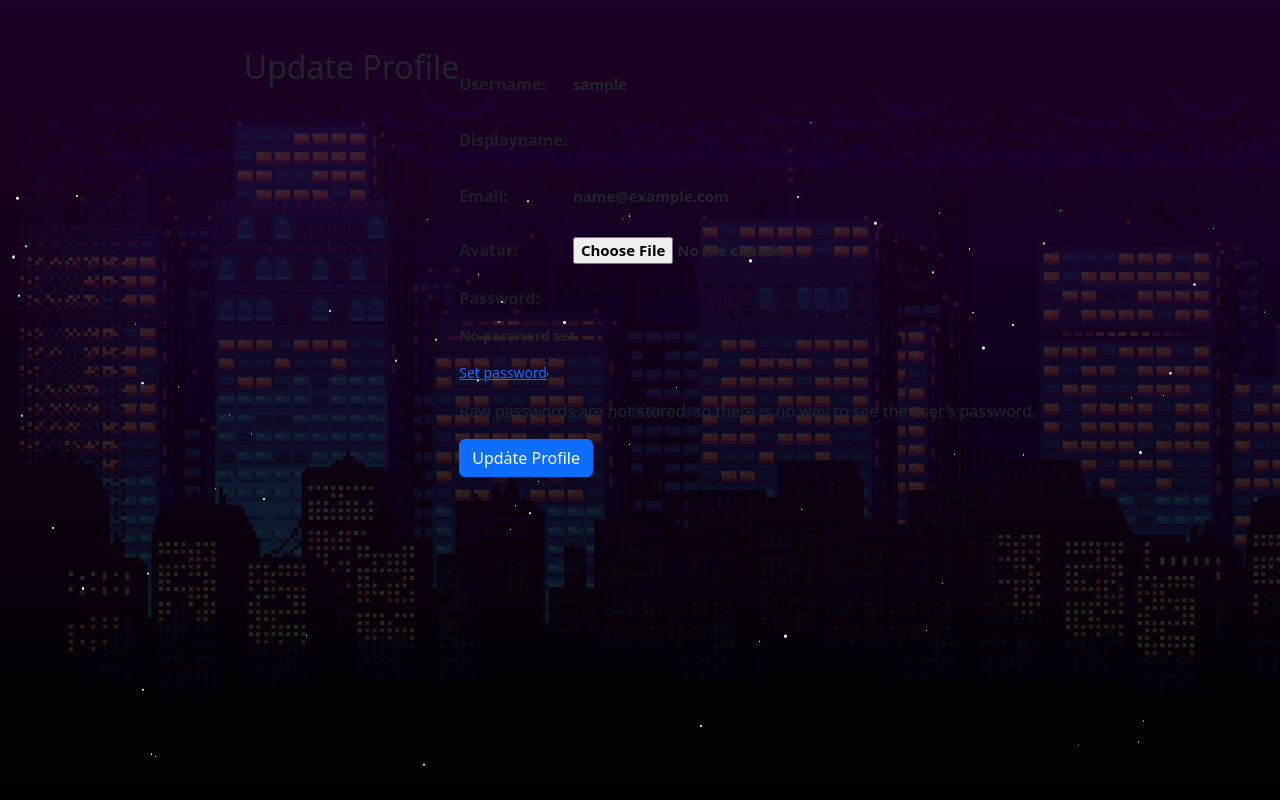
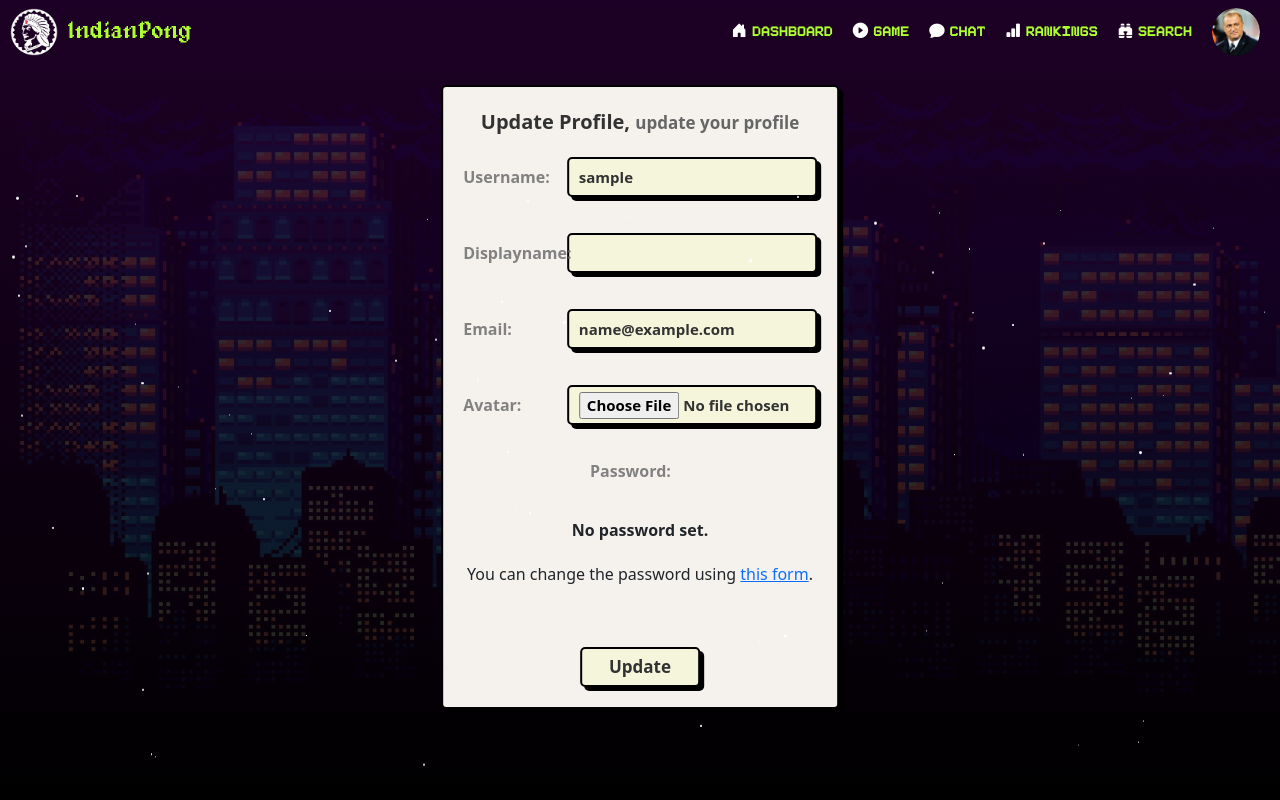
Before and after one commit to fleizean/ft_transcendence, a Django app: page /update_profile in a window 1280 px wide. Run offline with Django 5.2, Linux system fonts and the light colour scheme; the visitor is signed in with stand-in values (Sample User, id 1).

Commit message:
Update email settings and styling in templates

```diff
--- a/indianpong/pong/forms.py
+++ b/indianpong/pong/forms.py
@@ -1,12 +1,15 @@
 # forms.py
 from datetime import timedelta
+from django.core.mail import send_mail
 from django import forms
+from django.urls import reverse
+from django.utils.safestring import mark_safe
 from django.utils import timezone
 from django.contrib.auth.tokens import default_token_generator
-from django.core.mail import send_mail
 from django.template.loader import render_to_string
 from django.utils.http import urlsafe_base64_encode
 from django.utils.encoding import force_bytes
+from indianpong.settings import EMAIL_HOST_USER
 from django.contrib.auth.forms import UserCreationForm, AuthenticationForm, UserChangeForm, PasswordChangeForm, PasswordResetForm, SetPasswordForm
 from .models import VerifyToken, BlockedUser, ChatMessage, GameInvitation, UserProfile, TwoFactorAuth, JWTToken, Tournament, TournamentMatch, OAuthToken
 
@@ -34,9 +37,11 @@ class UpdateUserProfileForm(UserChangeForm):
     displayname = forms.CharField(label='Displayname', widget=forms.TextInput(attrs={'class': 'input'}))
     email = forms.EmailField(label='Email', widget=forms.EmailInput(attrs={'class': 'input'}))
     avatar = forms.ImageField(required=False ,label='Avatar', widget=forms.FileInput(attrs={'class': 'input'}))
+    password = forms.CharField(widget=forms.HiddenInput(), required=False, help_text="")
     class Meta:
         model = UserProfile
-        fields = ['username', 'displayname', 'email', 'avatar']
+        fields = ['username', 'displayname', 'email', 'avatar', 'password']
+
 
 """ class UpdateProfileForm(forms.ModelForm):
     username = forms.CharField(label='Username', widget=forms.TextInput(attrs={'class': 'input'}))
@@ -66,17 +71,23 @@ class PasswordResetUserForm(PasswordResetForm):
     def save(self, domain_override=None, subject_template_name=None,
             email_template_name=None, use_https=False, token_generator=default_token_generator,
             from_email=None, request=None, html_email_template_name=None, extra_email_context=None):
-        super().save(request=request, token_generator=token_generator, use_https=use_https)
-        token = token_generator.make_token(request.user)
-        VerifyToken.objects.create(user=request.user, token=token)
+        email = self.cleaned_data["email"]
+        # check if user exists with given email
+        user = UserProfile.objects.filter(email=email).first()
+        if user is None:
+            self.add_error('email', 'User does not exist with this email.')
+            return
+        token = token_generator.make_token(user)
+        VerifyToken.objects.create(user=user, token=token)
         mail_subject = 'Reset your password'
         message = render_to_string('password_reset_email.html', {
-            'user': request.user,
+            'user': user,
             'domain': domain_override or request.META['HTTP_HOST'],
-            'uid': urlsafe_base64_encode(force_bytes(request.user.pk)),
+            'uid': urlsafe_base64_encode(force_bytes(user.pk)),
             'token': token,
         })
-        send_mail(mail_subject, message, 'noreply@indianpong.com', [request.user.email])
+        send_mail(mail_subject, message, EMAIL_HOST_USER, [user.email], fail_silently=True, html_message=message)
+
         #return uid, token
 
 """ class TokenValidationForm(forms.Form):
--- a/indianpong/pong/models.py
+++ b/indianpong/pong/models.py
@@ -4,6 +4,7 @@ from django.core.validators import MinValueValidator, MaxValueValidator
 from django.utils.html import mark_safe
 from django.core.mail import send_mail
 from django.template.loader import render_to_string
+from indianpong.settings import EMAIL_HOST_USER
 from django.utils import timezone
 import uuid
 
@@ -39,7 +40,7 @@ class VerifyToken(models.Model):
             'domain': request.META['HTTP_HOST'],
             'token': token.token,
         })
-        send_mail(mail_subject, message, 'noreply@indianpong.com', [user.email])
+        send_mail(mail_subject, message, EMAIL_HOST_USER, [user.email], fail_silently=True, html_message=message)
 
 class ChatMessage(models.Model):
     sender = models.ForeignKey(UserProfile, related_name='sent_messages', on_delete=models.CASCADE)
--- a/indianpong/pong/templates/activate_account.html
+++ b/indianpong/pong/templates/activate_account.html
@@ -8,6 +8,6 @@
 <body>
     <h1>Activate Account</h1>
     <p>Please click the link below to activate your account:</p>
-    <a href="{{domain}}{% url 'activate' token=token %}">Activate Now</a>
+    <a href="http://{{domain}}{% url 'activate' token=token %}" style="background-color: #4CAF50; color: white; padding: 10px 20px; text-decoration: none;">Activate Now</a>
 </body>
 </html>
--- a/indianpong/pong/templates/password_reset_email.html
+++ b/indianpong/pong/templates/password_reset_email.html
@@ -10,7 +10,7 @@
     <h1>Password Reset</h1>
     <p>Dear {{ user.username }},</p>
     <p>We have received a request to reset your password. Please click the link below to reset your password:</p>
-    <a href= "{{domain}}{% url 'set_password' uidb64=uid token=token %}">Reset Password</a>
+    <a href= "http://{{domain}}{% url 'set_password' uidb64=uid token=token %}" style="background-color: #FF0000; color: white; padding: 10px 20px; text-decoration: none;">Reset Password</a>
     <p>If you did not request a password reset, please ignore this email.</p>
     <p>Best regards,</p>
     <p>The Indian Pong Team</p>
--- a/indianpong/pong/templates/update_profile.html
+++ b/indianpong/pong/templates/update_profile.html
@@ -2,13 +2,29 @@
 
 {% extends 'base.html' %}
 
+{% block title %}Update Profile{% endblock %}
 {% block app %}
-<div class="container mt-5">
-    <h2>Update Profile</h2>
-    <form method="post" enctype="multipart/form-data" class="mt-3">
-        {% csrf_token %}
-        {{ form.as_p }}
-        <button type="submit" class="btn btn-primary">Update Profile</button>
-    </form>
+{% include "_nav.html" %}
+<div class="cursor">
+    <div class="container">
+        <div class="RegisterArea" id="RegisterArea">
+            <form method="post" enctype="multipart/form-data" class="form">
+                    <div class="title">
+                        Update Profile,
+                        <span class="titlebottom">update your profile</span>
+                    </div>
+                    {% csrf_token %}
+                    {{ form.as_p }}
+                    <p>
+                        <label>Password:</label>
+                        <div disabled aria-describedby="id_password_helptext" id="id_password">
+                    <strong>No password set.</strong>
+                    </div>
+                          <span class="helptext" id="id_password_helptext">You can change the password using <a href="http://localhost:8000/password_change">this form</a>.</span>
+                      </p>
+                    <button type="submit" class="button-confirm">Update</button>
+                </form>
+        </div>
+    </div>
 </div>
 {% endblock %}
--- a/indianpong/pong/views.py
+++ b/indianpong/pong/views.py
@@ -57,7 +57,7 @@ def activate_account(request, token):
     token.save()
     messages.success(request, 'Your account has been verified.')
     login(request, token.user)
-    return redirect('profile', request.user)
+    return redirect('profile', request.user.username)
 
 #state_req = secrets.token_hex(25)
 @never_cache
@@ -207,7 +207,7 @@ def update_profile(request):
             form.save()
             # Perform additional actions if needed
             messages.success(request, 'Profile updated successfully.')
-            return redirect('profile', request.user)
+            return redirect('profile', request.user.username)
     else:
         form = UpdateUserProfileForm(instance=request.user)
     return render(request, 'update_profile.html', {'form': form})
@@ -221,7 +221,7 @@ def password_change(request):
             form.save()
             # Perform additional actions if needed
             messages.success(request, 'Password changed successfully.')
-            return redirect('profile', request.user)
+            return redirect('profile', request.user.username)
     else:
         form = PasswordChangeUserForm(request.user)
     return render(request, 'password_change.html', {'form': form})
@@ -292,7 +292,7 @@ def set_password(request, uidb64, token):
             form.save()
             # Perform additional actions if needed
             messages.success(request, 'Password set successfully.')
-            return redirect('profile', request.user)
+            return redirect('profile', request.user.username)
     else:
         form = SetPasswordUserForm()
     return render(request, 'set_password.html', {'form': form}) """
@@ -472,7 +472,7 @@ def setup_two_factor_auth(request):
             form.save()
 
             messages.success(request, 'Two-Factor Authentication successfully set up.')
-            return redirect('profile', request.user)
+            return redirect('profile', request.user.username)
     else:
         form = TwoFactorAuthSetupForm(instance=request.user.twofactorauth)
     return render(request, 'setup_two_factor_auth.html', {'form': form})
@@ -485,7 +485,7 @@ def generate_jwt_token(request):
         if form.is_valid():
             form.save()
             messages.success(request, 'JWT Token generated successfully.')
-            return redirect('profile', request.user)
+            return redirect('profile', request.user.username)
     else:
         form = JWTTokenForm(instance=request.user.jwttoken)
     return render(request, 'generate_jwt_token.html', {'form': form})
```
Also changed, not shown: indianpong/indianpong/settings.py (+8 -1 lines), indianpong/pong/templates/password_change.html (+17 -7 lines), indianpong/pong/templates/password_reset.html (+17 -7 lines), indianpong/pong/templates/set_password.html (+16 -7 lines).
